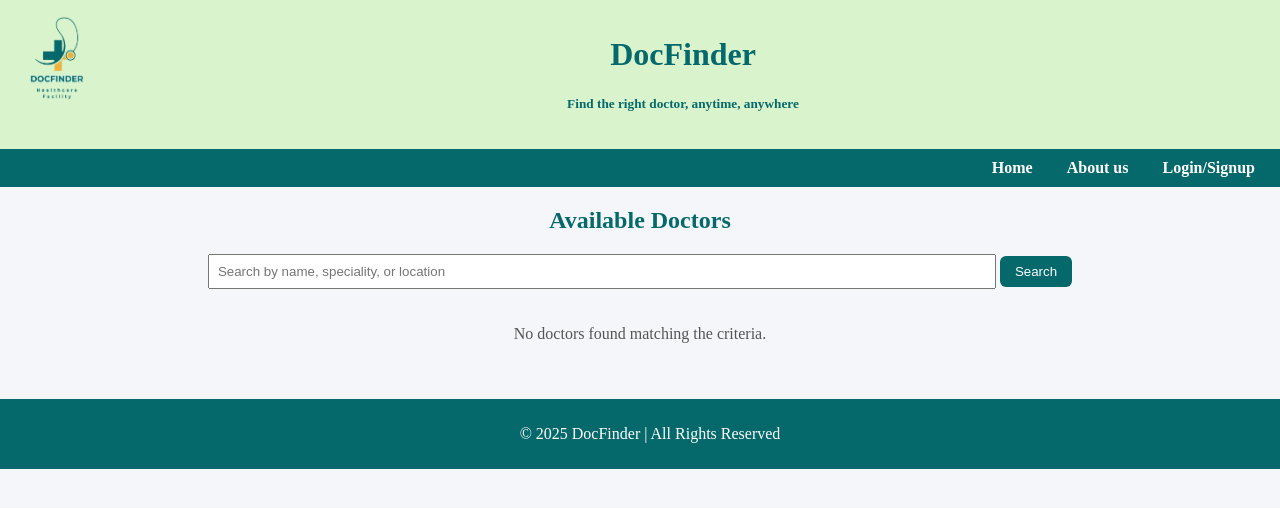
After one commit to muskansri-star/DocFinder, a Django app: page /find_doctors.html in a window 1280 px wide. The commit adds this page. Shown: the top 508 px of the page. Run offline with Django 5.2, Linux system fonts and the light colour scheme.

Commit message:
finding doctors

```diff
--- a/df_back/dfhome/urls.py
+++ b/df_back/dfhome/urls.py
@@ -9,4 +9,5 @@ urlpatterns = [
      path('signup.html', views.signup, name='signup'),
      path('doctor_dash.html',views.doctor_dash, name='doctor_dash'),
      path('patient_dash.html',views.patient_dash, name='patient_dash'),
+     path('find_doctors.html', views.find_doctor, name='find_doctors'),
 ]
--- a/df_back/dfhome/views.py
+++ b/df_back/dfhome/views.py
@@ -19,3 +19,6 @@ def doctor_dash(request):
 
 def patient_dash(request):
     return render(request,'patient_dash.html')
+
+def find_doctor(request):
+    return render(request,'find_doctors.html')
--- a/df_back/templates/base.html
+++ b/df_back/templates/base.html
@@ -23,7 +23,7 @@
     <a href="{% url 'base' %}">Home</a>
     <a href="{% url 'home' %}">About us</a>
     <a href="{% url 'signup' %}">Login/Signup</a>
-    <a href="/doctors/">Find Doctors</a>
+    <a href="{% url 'find_doctors' %}">Find Doctors</a>
   </nav>
 
   <div class="container">
--- /dev/null
+++ b/df_back/templates/find_doctors.html
@@ -0,0 +1,57 @@
+{% load static %}
+<!DOCTYPE html>
+<html lang="en">
+<head>
+  <meta charset="UTF-8">
+  <meta name="viewport" content="width=device-width, initial-scale=1.0">
+  <title>Find Doctors - DocFinder</title>
+  <link rel="stylesheet" href="{% static 'css/style.css' %}">
+</head>
+
+<body>
+  <!-- Header -->
+  <header>
+    <img src="{% static 'images/flogo1.png' %}" alt="Find the right doctor, anytime, anywhere" style="float:left;width:86px;height:86px;">
+    <h1 style="text-align: center;">DocFinder</h1>
+    <h5 style="text-align: center;">Find the right doctor, anytime, anywhere</h5>
+  </header>
+
+  <!-- Navigation -->
+  <nav>
+    <a href="{% url 'base' %}">Home</a>
+    <a href="{% url 'home' %}">About us</a>
+    <a href="{% url 'signup' %}">Login/Signup</a>
+
+  </nav>
+
+  <!-- Page Content -->
+  <div class="container">
+    <h2 style="text-align:center; color:#05696b; margin-top:20px;">Available Doctors</h2>
+
+
+    <!-- Search Form -->
+<form method="GET" style="text-align:center; margin-bottom:20px;">
+      <input type="text" name="query" placeholder="Search by name, speciality, or location" style="padding:8px; width:60%;">
+      <button type="submit" style="padding:8px 15px; background:#05696b; color:white; border:none; border-radius:6px;">Search</button>
+    </form>
+   <div class="doctor-cards" style="display:flex; flex-wrap:wrap; justify-content:center; gap:20px; margin-bottom:40px;">
+        {% for doctor in doctors %}
+            <div class="card" style="width:300px; padding:20px; border:1px solid #ddd; border-radius:8px; box-shadow:0 2px 5px rgba(0,0,0,0.1);">
+                <h3>{{ doctor.name }}</h3>
+                <p><strong>Speciality:</strong> {{ doctor.speciality }}</p>
+                <p><strong>Location:</strong> {{ doctor.location }}</p>
+                <p><strong>Contact:</strong> {{ doctor.contact }}</p>
+                <button style="background:#05696b; color:white; padding:10px 15px; border:none; border-radius:6px; cursor:pointer;">Book Appointment</button>
+            </div>
+        {% empty %}
+            <p style="text-align:center; color:#555;">No doctors found matching the criteria.</p>
+        {% endfor %}
+    </div>
+
+
+  <!-- Footer -->
+  <footer>
+    <p>&copy; 2025 DocFinder | All Rights Reserved</p>
+  </footer>
+</body>
+</html>
--- a/df_back/templates/home.html
+++ b/df_back/templates/home.html
@@ -6,6 +6,7 @@
   <meta name="viewport" content="width=device-width, initial-scale=1.0">
   <title>DocFinder - Home</title>
   <link rel="stylesheet" href="{% static 'css/style.css' %}">
+  <link rel="stylesheet" href="{% static 'css/stylehome.css' %}">
 </head>
 <body>
   <!-- Header -->
```
